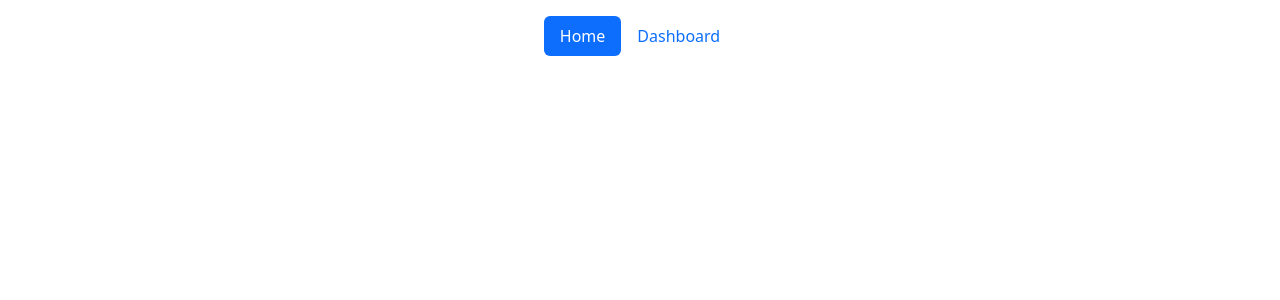
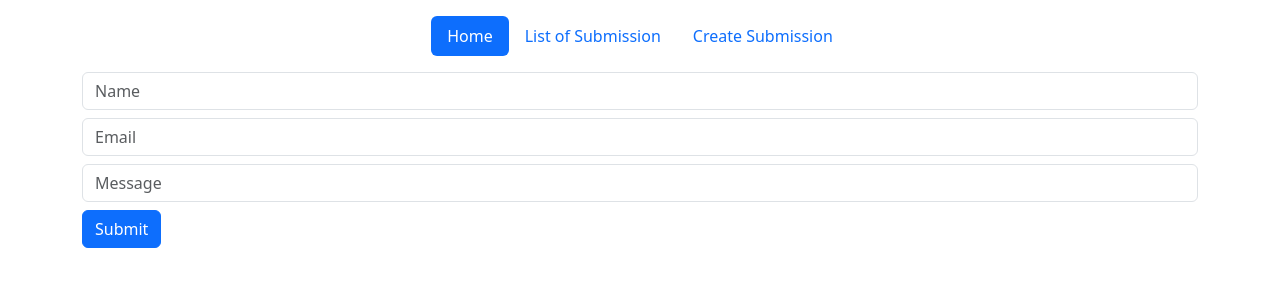
Before and after one commit to ktchmy/sample_frontend, an Angular app: page /submission in a window 1280 px wide. Before the commit this address led to /. Shown: the top 300 px of the page. Built offline with nearby package versions, Linux system fonts and the light colour scheme.

Commit message:
FEAT:added submission component and initial post request

```diff
--- a/src/app/app.routes.ts
+++ b/src/app/app.routes.ts
@@ -1,8 +1,10 @@
 import { Routes } from '@angular/router';
 import { DashboardComponent } from "./dashboard/dashboard.component";
 import {AppComponent} from "./app.component";
+import {SubmissionComponent} from "./submission/submission.component";
 
 export const routes: Routes = [
   { path: '', component: AppComponent},
   { path: 'dashboard', component: DashboardComponent },
+  { path: 'submission', component: SubmissionComponent },
 ];
--- a/src/app/list-submission.service.ts
+++ b/src/app/list-submission.service.ts
@@ -1,5 +1,5 @@
 import { Injectable } from '@angular/core';
-import {HttpClient} from "@angular/common/http";
+import {HttpClient, HttpHeaders} from "@angular/common/http";
 import {Observable} from "rxjs";
 
 @Injectable({
@@ -7,8 +7,16 @@ import {Observable} from "rxjs";
 })
 export class ListSubmissionService {
   url = "https://sample_backend.test/api/sample-submission/list";
+  createUrl = "https://sample_backend.test/api/sample-submission/add";
   constructor(private http: HttpClient) { }
   getSubmissions(): Observable<any>{
     return this.http.get(this.url, {headers: {Accept:'application/json'}});
   }
+
+  createSubmission(submission: any): Observable<any>{
+    const headers = new HttpHeaders({ 'Content-Type': 'application/x-www-form-urlencoded','Accept':'application/json' });
+    //Change from Json to x-form-encode to pass thru
+    const body = 'name=' + submission.name + '&email=' + submission.email +'&message=' + submission.message + '&file=' + submission.file;
+    return this.http.post(this.createUrl,  body, {headers});
+  }
 }
--- /dev/null
+++ b/src/app/submission/submission.component.html
@@ -0,0 +1,8 @@
+<div class="container">
+  <form [formGroup]="submissionForm" (ngSubmit)="handleSubmit()">
+    <input type="text" formControlName="name" class="form-control mb-2" placeholder="Name" />
+    <input type="email" formControlName="email" class="form-control mb-2" placeholder="Email" />
+    <input type="textarea" formControlName="message" class="form-control mb-2" placeholder="Message" />
+    <button type="submit" class="btn btn-primary">Submit</button>
+  </form>
+</div>
--- /dev/null
+++ b/src/app/submission/submission.component.ts
@@ -0,0 +1,30 @@
+import { Component } from '@angular/core';
+import { FormGroup,FormControl } from "@angular/forms";
+import { ReactiveFormsModule } from "@angular/forms";
+import {ListSubmissionService} from "../list-submission.service";
+
+@Component({
+  selector: 'app-submission',
+  standalone: true,
+  imports: [ReactiveFormsModule],
+  templateUrl: './submission.component.html',
+  styleUrl: './submission.component.css'
+})
+export class SubmissionComponent {
+  submission = [];
+  submissionForm = new FormGroup({
+    name: new FormControl(''),
+    email: new FormControl(''),
+    message: new FormControl(''),
+    image_url: new FormControl(''),
+  });
+
+  constructor(private submissionService: ListSubmissionService) {}
+  handleSubmit(){
+    this.submissionService.createSubmission(this.submissionForm.value).subscribe((data:any)=>{
+      console.log(data);
+    });
+    console.log('Form submitted with data:', this.submissionForm.value);
+
+  };
+}
--- a/src/index.html
+++ b/src/index.html
@@ -12,7 +12,8 @@
     <header class="d-flex justify-content-center py-3">
       <ul class="nav nav-pills">
         <li class="nav-item"><a href="" class="nav-link active" aria-current="page">Home</a></li>
-        <li class="nav-item"><a href="/dashboard" class="nav-link">Dashboard</a></li>
+        <li class="nav-item"><a href="/dashboard" class="nav-link">List of Submission</a></li>
+        <li class="nav-item"><a href="/submission" class="nav-link">Create Submission</a></li>
       </ul>
     </header>
   </div>
```
Also changed, not shown: src/app/submission/submission.component.css (added), 1 other file (tests, documents, lock files or other folders).
